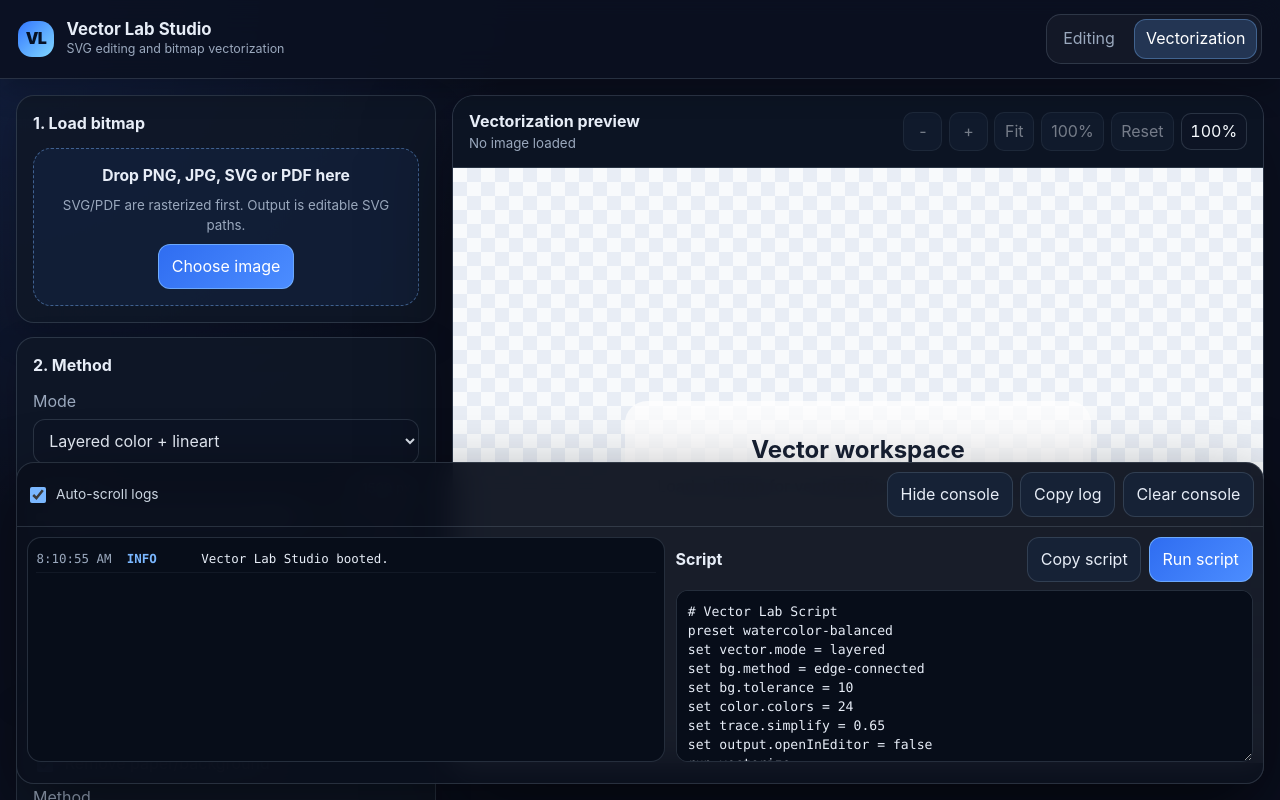
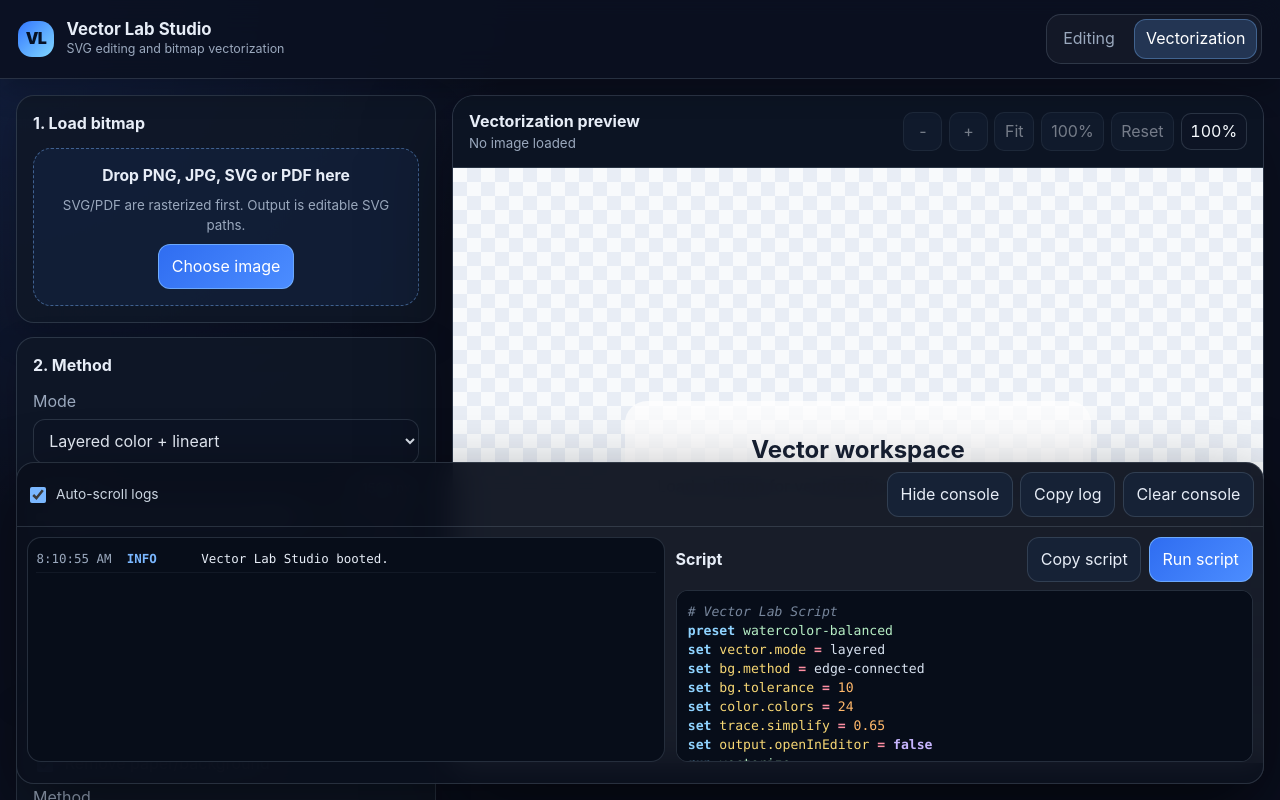
Before and after one commit to arfipod/vector-lab, a React (Vite) app: page / in a window 1280 px wide. Shown: the top 800 px of the page. Built offline with nearby package versions, Linux system fonts and the light colour scheme.

Commit message:
feat-script-syntax-highlighting

```diff
--- a/src/components/ConsolePanel.tsx
+++ b/src/components/ConsolePanel.tsx
@@ -1,6 +1,7 @@
 import { useEffect, useMemo, useRef, useState } from 'react';
 import type { LogEntry } from '../types';
 import { scriptHelp } from '../lib/scripting';
+import { ScriptEditor } from './ScriptEditor';
 interface Props { logs: LogEntry[]; onClear: () => void; onRunScript: (script: string) => void; }
 export function ConsolePanel({ logs, onClear, onRunScript }: Props) {
   const [open, setOpen] = useState(true); const [script, setScript] = useState(scriptHelp);
@@ -54,7 +55,7 @@
       <div className="log-stream" ref={logStreamRef} aria-label="Console log stream">{logs.map((l) => <div key={l.id} className={`log-line ${l.level}`}><span>{new Date(l.time).toLocaleTimeString()}</span><strong>{l.level}</strong><p>{l.message}</p></div>)}</div>
       <div className="script-box">
         <div className="script-header"><strong>Script</strong><div className="script-actions"><button type="button" onClick={() => void copyText(script, 'script')}>{copyState === 'script' ? 'Copied script' : 'Copy script'}</button><button className="primary" type="button" onClick={() => onRunScript(script)}>Run script</button></div></div>
-        <textarea spellCheck={false} value={script} onChange={(e) => setScript(e.target.value)} />
+        <ScriptEditor ariaLabel="Vector Lab script editor" value={script} onChange={setScript} />
       </div>
       {copyState === 'failed' ? <p className="console-feedback" role="status">Copy failed. Clipboard access is unavailable in this browser.</p> : null}
     </div> : null}
--- /dev/null
+++ b/src/components/ScriptEditor.tsx
@@ -0,0 +1,99 @@
+import { useMemo, useRef } from 'react';
+import type { ChangeEvent, UIEvent } from 'react';
+import { scriptActions, scriptOptionPaths, scriptPresetNames } from '../lib/scripting';
+
+interface Props {
+  value: string;
+  onChange: (value: string) => void;
+  ariaLabel: string;
+}
+
+interface Token {
+  text: string;
+  className?: string;
+}
+
+const commandWords = new Set<string>(['preset', 'set', 'run']);
+const booleanWords = new Set<string>(['true', 'false', 'yes', 'no', 'on', 'off']);
+const actionWords = new Set<string>(scriptActions);
+const presetWords = new Set<string>(scriptPresetNames);
+const pathWords = new Set(scriptOptionPaths);
+const editorPathPattern = /^editor\.[\w.-]+$/i;
+const tokenPattern = /(["'](?:\\.|(?!\1)[^\\])*["']|[A-Za-z][\w-]*(?:\.[A-Za-z][\w-]*)+(?:\.\*)?|[A-Za-z][\w-]*|[-+]?(?:\d+\.?\d*|\.\d+)|[=:])/g;
+
+function isValidScriptLine(line: string): boolean {
+  const code = line.replace(/#.*/, '').trim();
+  return !code || /^preset\s+[\w-]+$/i.test(code) || /^run\s+[\w-]+$/i.test(code) || /^set\s+[\w.-]+(?:\s*(?:=|:)\s*|\s+).+$/i.test(code);
+}
+
+function classifyToken(text: string): string | undefined {
+  const lower = text.toLowerCase();
+  if (text === '=' || text === ':') return 'script-token-operator';
+  if (/^["']/.test(text)) return 'script-token-value';
+  if (/^[-+]?(?:\d+\.?\d*|\.\d+)$/.test(text)) return 'script-token-number';
+  if (booleanWords.has(lower)) return 'script-token-boolean';
+  if (commandWords.has(lower)) return 'script-token-command';
+  if (actionWords.has(lower) || presetWords.has(lower)) return 'script-token-value';
+  if (pathWords.has(text) || editorPathPattern.test(text) || /^[A-Za-z][\w-]*(?:\.[A-Za-z][\w-]*)+(?:\.\*)?$/.test(text)) return 'script-token-path';
+  return undefined;
+}
+
+function tokenizeCode(code: string): Token[] {
+  const tokens: Token[] = [];
+  let cursor = 0;
+
+  for (const match of code.matchAll(tokenPattern)) {
+    const index = match.index ?? 0;
+    if (index > cursor) tokens.push({ text: code.slice(cursor, index) });
+    tokens.push({ text: match[0], className: classifyToken(match[0]) });
+    cursor = index + match[0].length;
+  }
+
+  if (cursor < code.length) tokens.push({ text: code.slice(cursor) });
+  return tokens;
+}
+
+function tokenizeLine(line: string): Token[] {
+  const commentStart = line.indexOf('#');
+  if (commentStart === -1) return tokenizeCode(line);
+  return [
+    ...tokenizeCode(line.slice(0, commentStart)),
+    { text: line.slice(commentStart), className: 'script-token-comment' }
+  ];
+}
+
+export function ScriptEditor({ value, onChange, ariaLabel }: Props) {
+  const highlightRef = useRef<HTMLPreElement | null>(null);
+  const lines = useMemo(() => value.replace(/\r\n?/g, '\n').split('\n'), [value]);
+
+  const syncScroll = (event: UIEvent<HTMLTextAreaElement>) => {
+    const highlight = highlightRef.current;
+    if (!highlight) return;
+    highlight.scrollTop = event.currentTarget.scrollTop;
+    highlight.scrollLeft = event.currentTarget.scrollLeft;
+  };
+
+  return <div className="script-editor">
+    <pre className="script-highlight" aria-hidden="true" ref={highlightRef}>
+      <code>
+        {lines.map((line, lineIndex) => {
+          const invalid = !isValidScriptLine(line);
+          return <span className={`script-line${invalid ? ' script-token-error' : ''}`} key={lineIndex}>
+            {tokenizeLine(line).map((token, tokenIndex) => token.className
+              ? <span className={token.className} key={tokenIndex}>{token.text}</span>
+              : <span key={tokenIndex}>{token.text}</span>)}
+            {lineIndex < lines.length - 1 ? '\n' : null}
+          </span>;
+        })}
+      </code>
+    </pre>
+    <textarea
+      aria-label={ariaLabel}
+      spellCheck={false}
+      wrap="off"
+      value={value}
+      onChange={(event: ChangeEvent<HTMLTextAreaElement>) => onChange(event.target.value)}
+      onScroll={syncScroll}
+    />
+  </div>;
+}
--- a/src/lib/scripting.ts
+++ b/src/lib/scripting.ts
@@ -13,6 +13,9 @@
   'trace.minArea': 'trace.minArea', 'trace.simplify': 'trace.simplify', 'trace.smooth': 'trace.smooth', 'trace.precision': 'trace.precision',
   'output.openInEditor': 'output.openInEditor', 'output.background': 'output.addBackground'
 };
+export const scriptOptionPaths = Object.freeze(Object.keys(aliases));
+export const scriptActions = Object.freeze(['vectorize', 'send-to-editor', 'open-editor', 'export-svg', 'export-png'] as const);
+export const scriptPresetNames = Object.freeze(Object.keys(presets));
 function clone<T>(v: T): T { return structuredClone(v); }
 function parse(raw: string): unknown { const v = raw.trim(); if (/^(true|yes|on)$/i.test(v)) return true; if (/^(false|no|off)$/i.test(v)) return false; const n = Number(v.replace(',', '.')); return Number.isFinite(n) && v !== '' ? n : v.replace(/^['"]|['"]$/g, ''); }
 function setPath(obj: Record<string, unknown>, path: string, value: unknown): void { const parts = path.split('.'); let cur = obj; for (let i = 0; i < parts.length - 1; i++) { if (!cur[parts[i]] || typeof cur[parts[i]] !== 'object') cur[parts[i]] = {}; cur = cur[parts[i]] as Record<string, unknown>; } cur[parts[parts.length - 1]] = value; }
--- a/src/styles.css
+++ b/src/styles.css
@@ -117,7 +117,22 @@
 .script-box { display: grid; grid-template-rows: auto minmax(0, 1fr); min-height: 0; }
 .script-header { display: flex; align-items: center; justify-content: space-between; gap: 0.75rem; margin-bottom: 0.45rem; }
 .script-actions { display: flex; flex-wrap: wrap; justify-content: flex-end; gap: 0.45rem; }
-.script-box textarea { width: 100%; height: 100%; min-height: 9rem; resize: vertical; overflow: auto; padding: 0.7rem; font-family: ui-monospace, SFMono-Regular, Menlo, Monaco, Consolas, monospace; font-size: 0.82rem; background: #070d19; overscroll-behavior: contain; }
+.script-editor { position: relative; width: 100%; height: 100%; min-height: 9rem; overflow: hidden; border: 1px solid var(--border); border-radius: 12px; background: #070d19; }
+.script-highlight, .script-editor textarea { position: absolute; inset: 0; width: 100%; height: 100%; margin: 0; padding: 0.7rem; overflow: auto; border: 0; border-radius: 0; font-family: ui-monospace, SFMono-Regular, Menlo, Monaco, Consolas, monospace; font-size: 0.82rem; line-height: 1.45; tab-size: 2; white-space: pre; }
+.script-highlight { pointer-events: none; color: #d8e2f0; background: #070d19; scrollbar-width: none; }
+.script-highlight::-webkit-scrollbar { width: 0; height: 0; }
+.script-highlight code { font: inherit; }
+.script-editor textarea { z-index: 1; resize: none; background: transparent; color: transparent; caret-color: var(--text); outline: none; overscroll-behavior: contain; }
+.script-editor textarea::selection { background: rgba(122, 183, 255, 0.28); color: transparent; }
+.script-editor:focus-within { border-color: rgba(122, 183, 255, 0.7); box-shadow: 0 0 0 3px rgba(61, 124, 255, 0.24); }
+.script-token-command { color: #8fd3ff; font-weight: 700; }
+.script-token-path { color: #f7d774; }
+.script-token-value { color: #b7efc5; }
+.script-token-number { color: #ffb86b; }
+.script-token-boolean { color: #c8b6ff; font-weight: 650; }
+.script-token-comment { color: #77869c; font-style: italic; }
+.script-token-operator { color: #ff8fa3; font-weight: 700; }
+.script-token-error { color: #ff8fa3; text-decoration: underline wavy rgba(255, 107, 122, 0.85); text-underline-offset: 0.18em; }
 .console-feedback { grid-column: 1 / -1; margin: -0.2rem 0 0; color: var(--warning); font-size: 0.82rem; }
 
 @media (max-width: 920px) {
@@ -131,7 +146,7 @@
   .stage-wrap { min-height: 50vh; }
   .preview-controls { justify-content: flex-start; }
   .console-grid { grid-template-columns: 1fr; grid-template-rows: minmax(90px, 0.85fr) minmax(150px, 1fr) auto; height: min(430px, calc(100vh - 5.5rem)); }
-  .script-box textarea { min-height: 140px; }
+  .script-editor { min-height: 140px; }
 }
 
 @media (max-width: 560px) {
```
